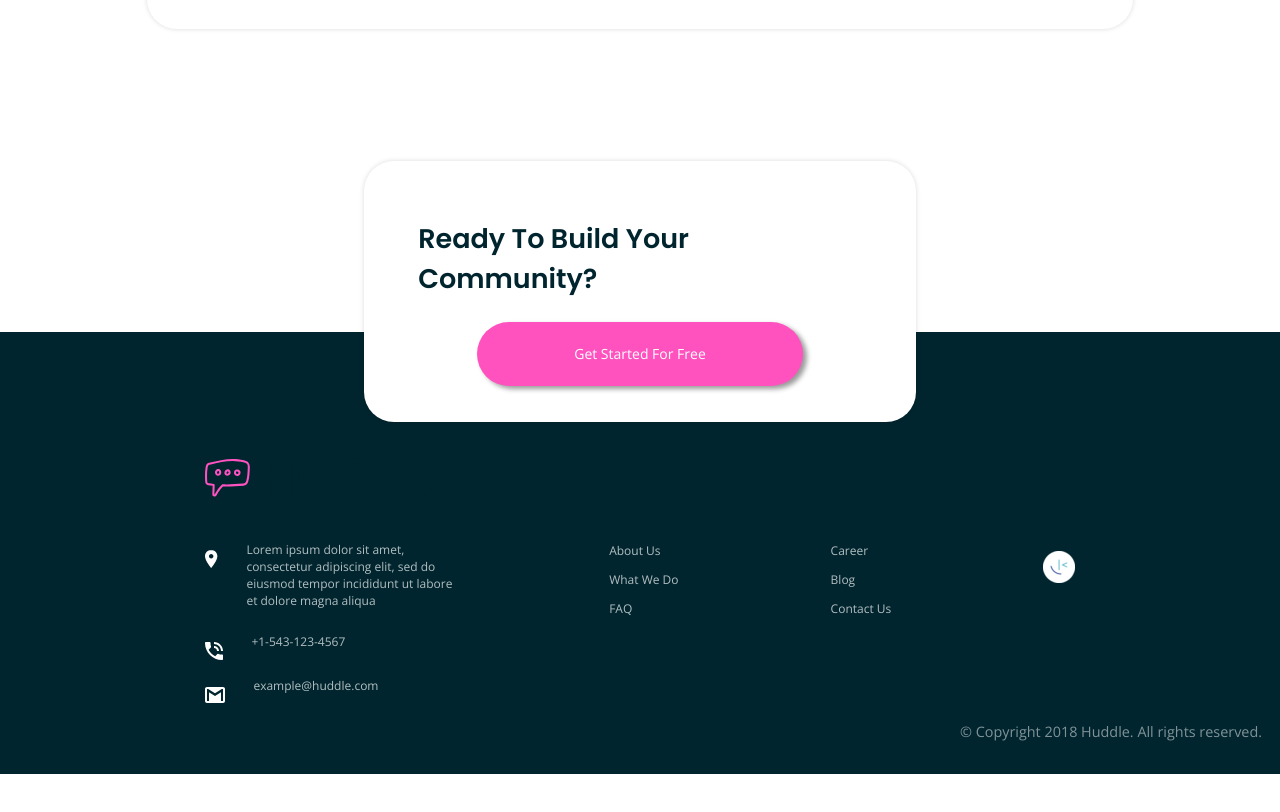
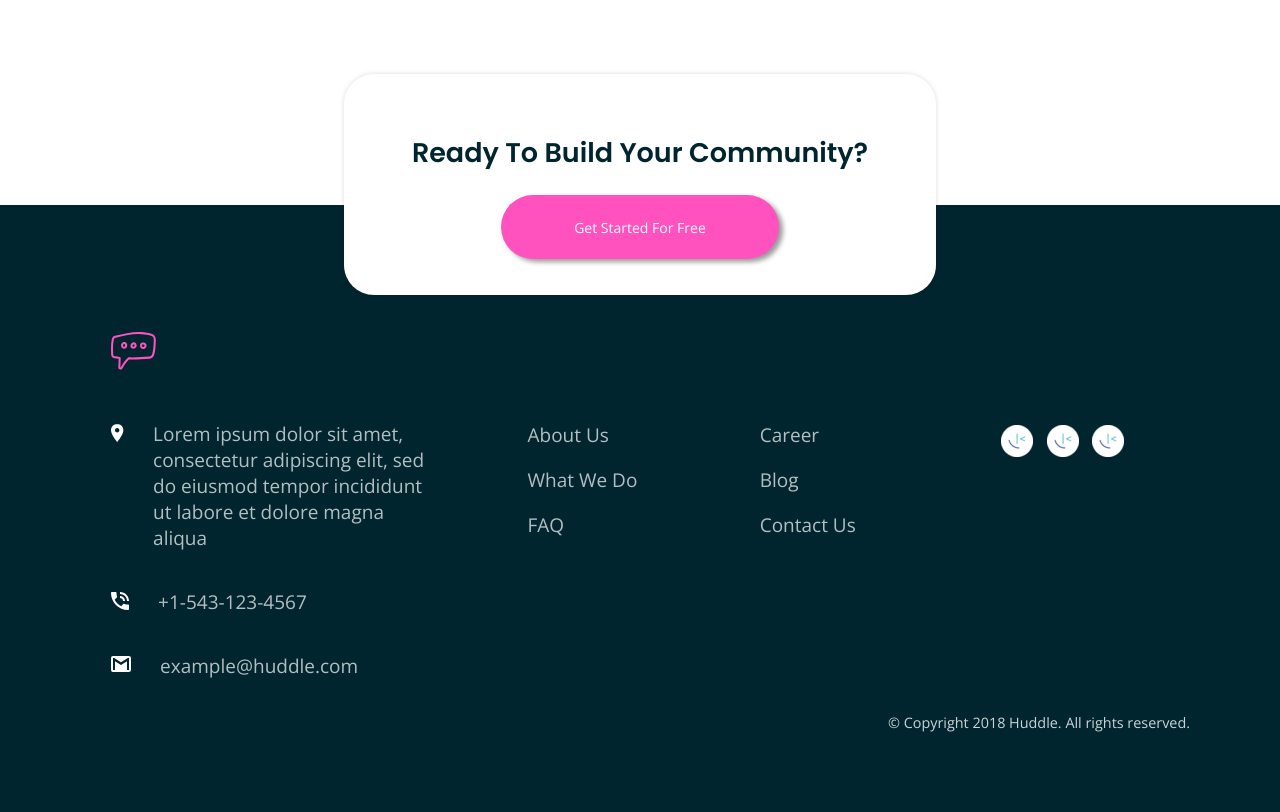
Before and after one commit to OlokorTestify/huddle_landing_page, a plain HTML site: page index.html in a window 1280 px wide. Shown: the part 2015-2827 px from the top of the page. Before the commit the page ends 2789 px from the top, so only its background shows below. Drawn offline with nearby package versions, Linux system fonts and the light colour scheme.

Commit message:
final desktop design

```diff
--- a/css/style.css
+++ b/css/style.css
@@ -1,3 +1,7 @@
+* {
+    box-sizing: border-box;
+}
+
 html {
     font-size: 18px;
 }
@@ -91,9 +95,9 @@ h1 {
 .header-content-btn {
     border-radius: 30px;
     background-color: hsl(322, 100%, 66%);
-    padding: 0.8rem 1.6rem;
+    padding: 0.9rem 1.8rem;
     text-align: center;
-    width: 31%;
+    width: 40%;
     box-shadow: 0px 0px 5px 0px rgba(0, 0, 0, 0.14);
     cursor: pointer;
 }
@@ -119,6 +123,16 @@ h1 {
 }
 
 .section-bg {
+    display: flex;
+    width: 99%;
+    margin: 0 auto;
+    padding: 3rem 4rem;
+    justify-content: space-between;
+    box-shadow: 0px 0px 5px 0px rgba(0, 0, 0, 0.14);
+    border-radius: 30px;
+}
+
+.section-bg-card {
     display: flex;
     width: 99%;
     margin: 0 auto;
@@ -170,19 +184,19 @@ h1 {
 
 .section-footer {
     display: flex;
-    /* margin-bottom: -5rem; */
-    width: 45%;
     margin: 0 auto;
     padding: 2rem 3rem;
     justify-content: space-between;
     box-shadow: 0px 0px 5px 0px rgba(0, 0, 0, 0.14);
     border-radius: 30px;
     background: white;
+    width: 60%;
     margin-bottom: -5rem;
 }
 
 .section-footer-write-up {
     margin: 0 auto;
+    text-align: center;
 }
 
 .section-footer-write-up h2 {
@@ -193,6 +207,7 @@ h1 {
 footer {
     background-color: hsl(192, 100%, 9%);
     padding: 1rem;
+    padding-bottom: 4rem;
 }
 
 .footer-content-btn {
@@ -200,7 +215,7 @@ footer {
     background-color: hsl(322, 100%, 66%);
     padding: 1.2rem 2.4rem;
     text-align: center;
-    width: 54%;
+    width: 61%;
     box-shadow: 4px 3px 5px 0px rgba(0, 0, 0, 0.4);
     cursor: pointer;
     cursor: pointer;
@@ -216,8 +231,7 @@ footer {
 
 .footer {
     display: flex;
-    width: 70%;
-    justify-content: space-between;
+    width: 85%;
     margin: 0 auto;
     padding-top: 6rem;
     font-family: 'Open Sans', sans-serif;
@@ -226,10 +240,22 @@ footer {
 
 .footer-bg {
     padding-top: 4rem;
+    width: 16%;
+    margin-left: 3.5rem;
+}
+
+.footer-icon-bg {
+    display: flex;
+    padding-top: 4rem;
+
 }
 
 .footer-bn {
     padding-top: 1.2rem;
+}
+
+.footer-bn img {
+    padding-left: 0.5rem;
 }
 
 .img {
@@ -250,7 +276,8 @@ footer {
 } */
 
 #footer {
-    width: 29%;
+    width: 30%;
+    margin-right: 2rem;
 }
 
 .footer-copyright {
@@ -259,11 +286,15 @@ footer {
     justify-content: flex-end;
     font-size: 0.8rem;
     font-family: 'Open Sans', sans-serif;
-    opacity: 0.5;
+    opacity: 0.8;
+}
+
+.footer-copyright p {
+    margin-right: 4rem;
 }
 
 .footer p {
     opacity: 0.7;
-    font-size: 12px;
+    font-size: 19px;
     font-family: 'Open Sans', sans-serif;
 }
--- a/index.html
+++ b/index.html
@@ -67,7 +67,7 @@
     </div>
   </div>
   <div class="section">
-    <div class="section-bg">
+    <div class="section-bg-card">
       <div class="section-bg-write-up">
         <h2>Your Users</h2>
         <p>It takes no time at all to integrate Huddle with your app's authentication solution.
@@ -146,8 +146,10 @@
           </p>
         </div>
       </div>
-      <div class="footer-bg">
+      <div class="footer-icon-bg footer-bg">
         <div class="footer-bn">
+          <img src="./images/favicon-32x32.png" alt="">
+          <img src="./images/favicon-32x32.png" alt="">
           <img src="./images/favicon-32x32.png" alt="">
         </div>
       </div>
```
